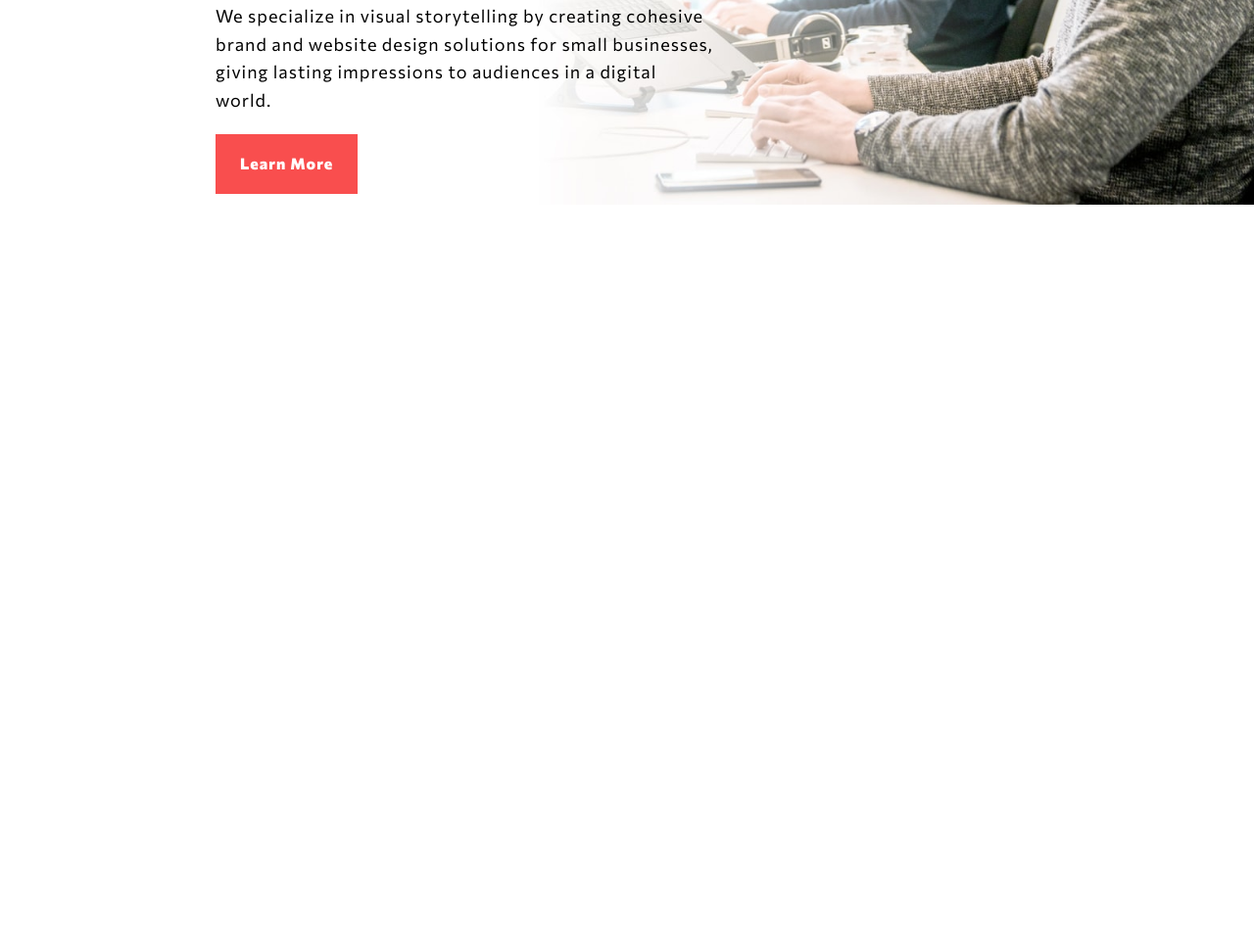
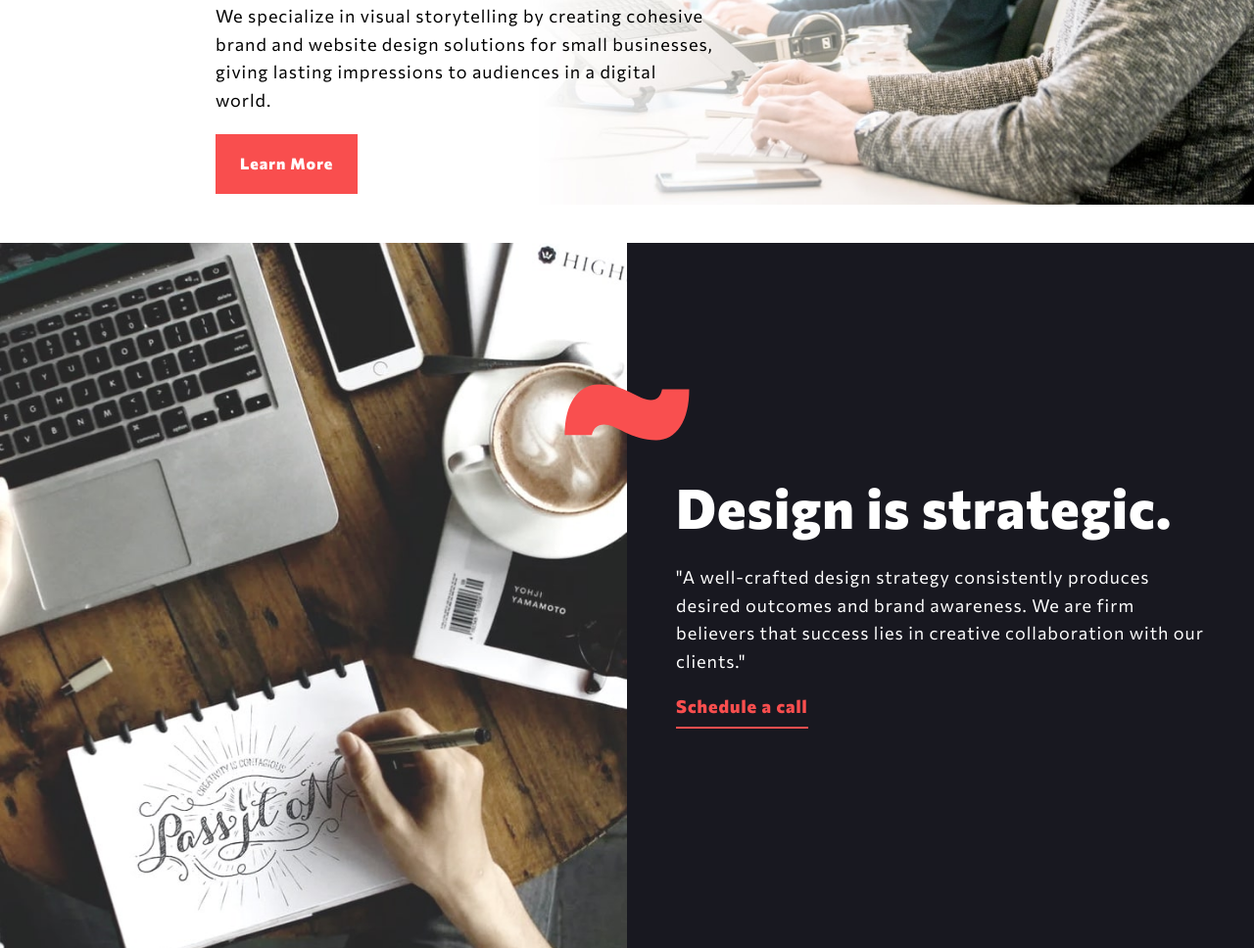
Before and after one commit to freetart/FEM-creative-agency-single-page-site, a website built with Parcel: page src/index.html in a window 1280 px wide. Shown: the part 645-1613 px from the top of the page at 98% size. Before the commit the page ends 893 px from the top, so only its background shows below. Built offline with nearby package versions, Linux system fonts and the light colour scheme.

Commit message:
created design section

```diff
--- a/src/index.html
+++ b/src/index.html
@@ -50,9 +50,40 @@
         <img
           class="hero__showcase"
           src="./assets/desktop/image-hero.jpg"
-          alt=""
+          alt="men on computers programming"
         />
       </div>
     </header>
+
+    <main>
+      <!-- design -->
+      <section class="design">
+        <div class="design__content">
+          <img
+            class="design__img"
+            src="./assets/desktop/image-strategic.jpg"
+            alt="desktop of worker"
+          />
+          <div class="design__info">
+            <img
+              class="wave-pattern"
+              src="./assets/desktop/bg-pattern-wave-red.svg"
+              alt=""
+            />
+            <h2 class="design__heading">
+              <span class="design__span">Design</span> is strategic.
+            </h2>
+            <p class="design__desc">
+              "A well-crafted design strategy consistently produces desired
+              outcomes and brand awareness. We are firm believers that success
+              lies in creative collaboration with our clients."
+            </p>
+            <div>
+              <a class="design__link" href="#!">Schedule a call</a>
+            </div>
+          </div>
+        </div>
+      </section>
+    </main>
   </body>
 </html>
--- a/src/scss/components/_components.scss
+++ b/src/scss/components/_components.scss
@@ -32,3 +32,12 @@
     }
   }
 }
+
+// ===== wave pattern =====
+
+.wave-pattern {
+  position: absolute;
+  top: 20%;
+  left: -10%;
+  width: 20%;
+}
--- a/src/scss/layout/_layout.scss
+++ b/src/scss/layout/_layout.scss
@@ -4,9 +4,6 @@
 // ===== nav =====
 
 .nav {
-  // position: fixed;
-  // width: 100%;
-  // z-index: 2000;
   background: linear-gradient(to right, color(white) 50%, color(red) 50%);
 
   &__content {
@@ -76,3 +73,55 @@
     padding: 2rem 0;
   }
 }
+
+// ===== design =====
+
+.design {
+  background-color: color(bgBlack);
+  color: color(white);
+
+  &__content {
+    display: grid;
+    grid-template-columns: repeat(2, 1fr);
+    align-items: start;
+  }
+
+  &__img {
+    height: 90vh;
+  }
+
+  &__info {
+    display: flex;
+    justify-content: center;
+    flex-direction: column;
+    padding: 5rem;
+    position: relative;
+    min-height: 90vh;
+  }
+
+  &__heading {
+    @include headingStyles;
+    font-size: 5.6rem;
+  }
+
+  &__desc {
+    @include textStyles;
+    font-size: 1.8rem;
+    padding: 2rem 0;
+  }
+
+  &__link {
+    @include headingStyles;
+    color: color(red);
+    font-size: 1.8rem;
+    padding-bottom: 1rem;
+    border-bottom: 0.2rem solid color(red);
+    transition: $mainTransition;
+
+    &:hover,
+    &:focus {
+      color: lighten(color(red), 10%);
+      border-bottom: 0.2rem solid lighten(color(red), 10%);
+    }
+  }
+}
```
Also changed, not shown: dist/bg-pattern-wave-red.46b46932.svg (added), dist/image-strategic.516eddfb.jpg (added), dist/index.html, 2 other files.
